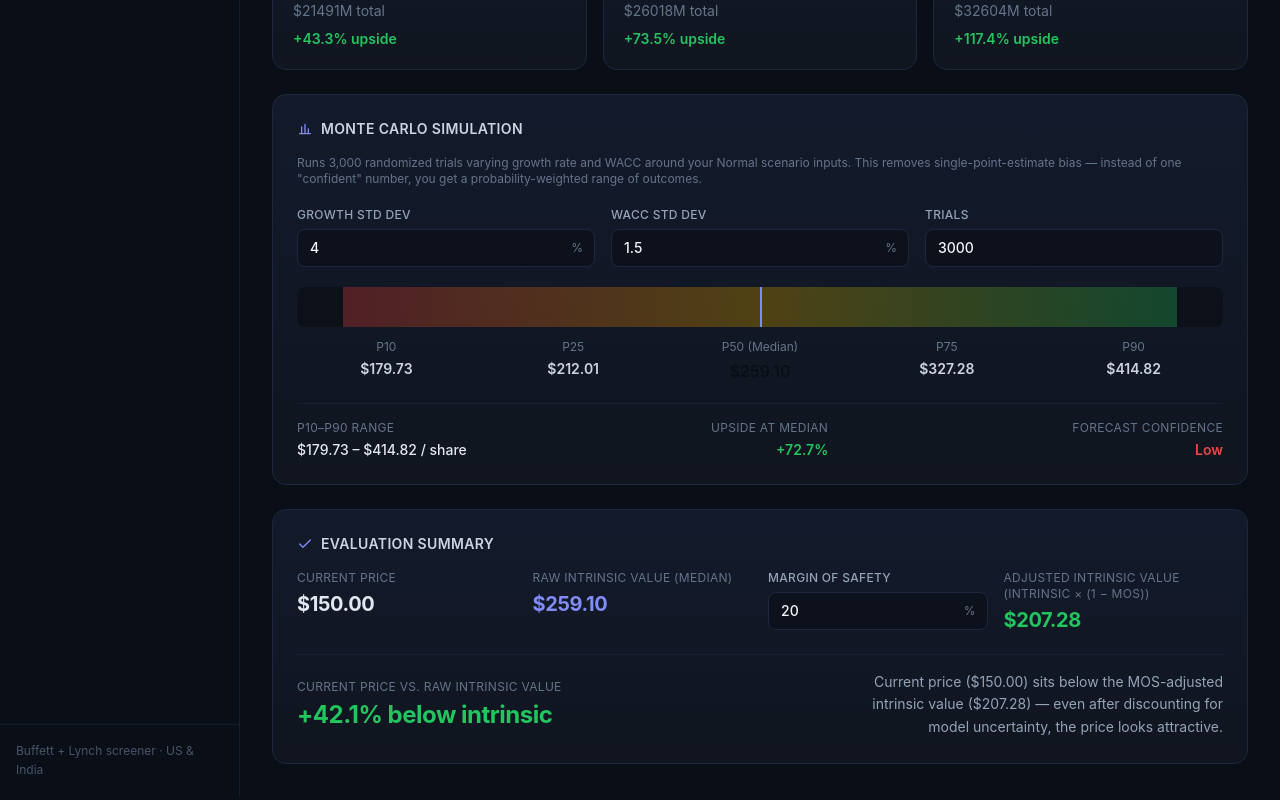
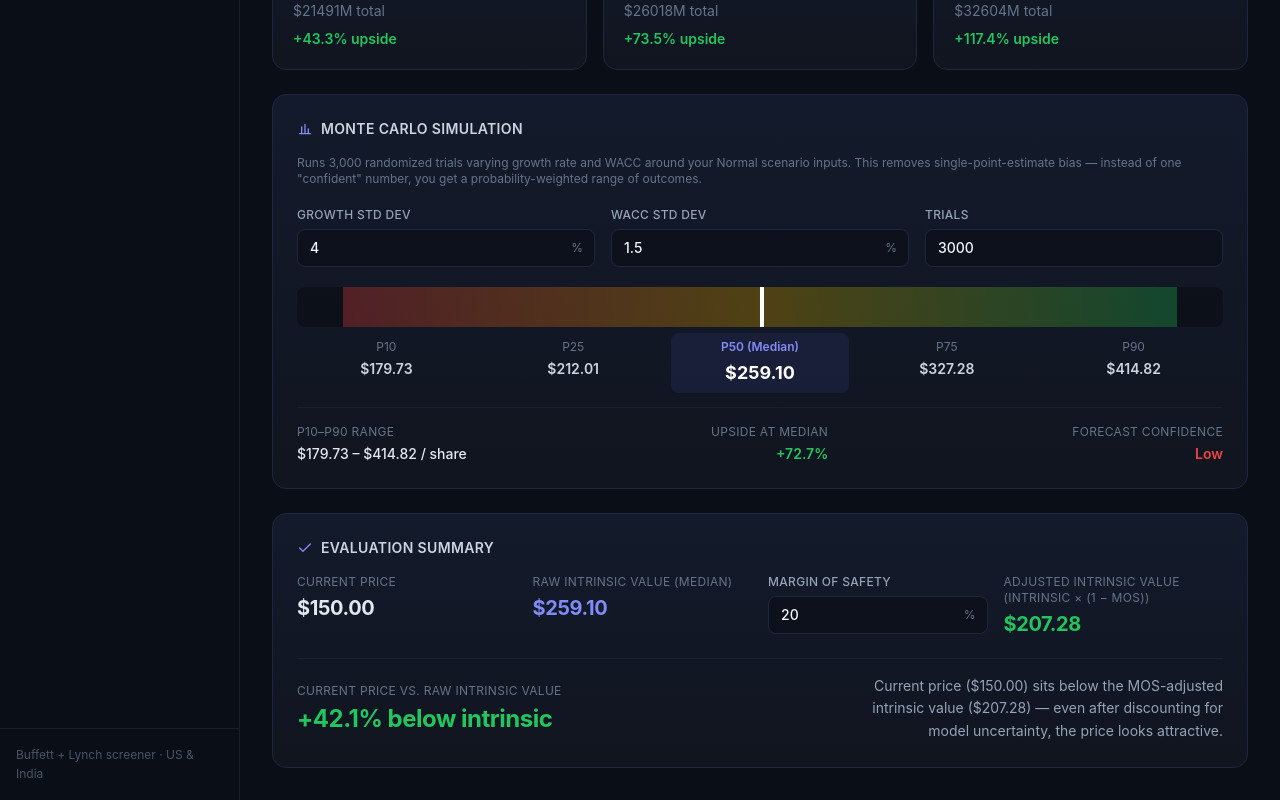
Before and after one commit to rain2002/compounder-screener, a React (Vite) app in the folder frontend/: page /dcf in a window 1280 px wide. Shown: the part 1786-2586 px from the top of the page. Built offline with nearby package versions, Linux system fonts and the light colour scheme; no server answers.

Commit message:
Fix illegible P50 median label in Monte Carlo component - white bold text on highlighted background

```diff
--- a/frontend/src/components/MonteCarloDCF.jsx
+++ b/frontend/src/components/MonteCarloDCF.jsx
@@ -94,20 +94,20 @@ export default function MonteCarloDCF({ fcf, waccMean, terminalGrowth, shares, g
           className="absolute inset-y-0 bg-gradient-to-r from-avoid/30 via-watch/30 to-buy/30"
           style={{ left: "5%", right: "5%" }}
         />
-        <div className="absolute inset-y-0 w-0.5 bg-accent2" style={{ left: "50%" }} />
+        <div className="absolute inset-y-0 w-1 bg-white shadow-lg" style={{ left: "50%" }} />
       </div>
 
       <div className="grid grid-cols-5 gap-2 text-center mb-5">
         {[
-          ["P10", sim.p10],
-          ["P25", sim.p25],
-          ["P50 (Median)", sim.p50],
-          ["P75", sim.p75],
-          ["P90", sim.p90],
-        ].map(([label, val]) => (
-          <div key={label}>
-            <p className="text-slate-500 text-xs mb-1">{label}</p>
-            <p className={`font-semibold ${label.startsWith("P50") ? "text-accent2 text-base" : "text-slate-300 text-sm"}`}>
+          ["P10", sim.p10, false],
+          ["P25", sim.p25, false],
+          ["P50 (Median)", sim.p50, true],
+          ["P75", sim.p75, false],
+          ["P90", sim.p90, false],
+        ].map(([label, val, isMedian]) => (
+          <div key={label} className={isMedian ? "bg-accent/10 rounded-lg py-1.5 -my-1.5" : ""}>
+            <p className={`text-xs mb-1 ${isMedian ? "text-accent2 font-semibold" : "text-slate-500"}`}>{label}</p>
+            <p className={`font-bold ${isMedian ? "text-white text-lg" : "text-slate-300 text-sm font-semibold"}`}>
               ${val.toFixed(2)}
             </p>
           </div>
```
